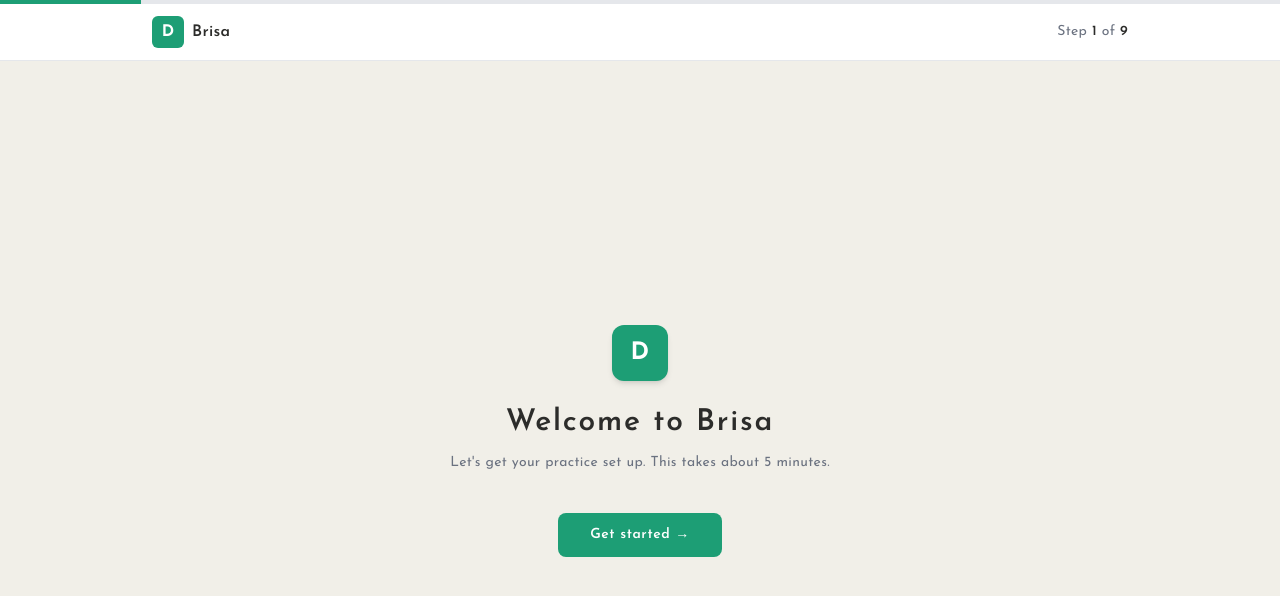
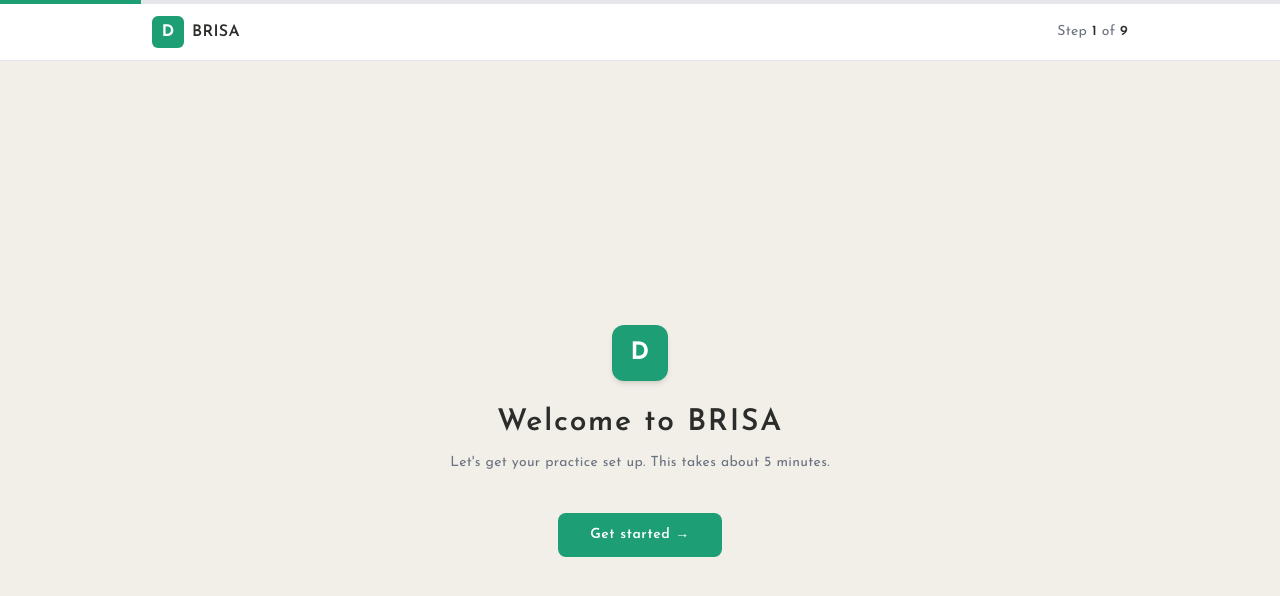
Before and after one commit to strategyzaconsulting-tech/dentops, a React (Vite) app in the folder apps/web/: page /setup/welcome in a window 1280 px wide. Shown: the top 596 px of the page. Built offline with nearby package versions, Linux system fonts and the light colour scheme; no server answers.

Commit message:
fix: BRISA name in all caps throughout admin site
Co-Authored-By: Claude Sonnet 4.6 <noreply@anthropic.com>

```diff
--- a/apps/web/index.html
+++ b/apps/web/index.html
@@ -5,7 +5,7 @@
     <meta charset="UTF-8" />
     <link rel="icon" type="image/svg+xml" href="/favicon.svg" />
     <meta name="viewport" content="width=device-width, initial-scale=1.0" />
-    <title>Brisa — Admin Portal</title>
+    <title>BRISA — Admin Portal</title>
   </head>
   <body>
     <div id="root"></div>
--- a/apps/web/src/pages/Dashboard.tsx
+++ b/apps/web/src/pages/Dashboard.tsx
@@ -366,7 +366,7 @@ export default function Dashboard() {
               <path d="M8 28 Q14 23 20 28 Q28 34 36 28" stroke="#8BAF9A" strokeWidth="2.5" strokeLinecap="round" fill="none" />
             </svg>
             <div>
-              <h1 className="text-base font-bold text-[#FAF6EF] leading-tight tracking-wide">Brisa</h1>
+              <h1 className="text-base font-bold text-[#FAF6EF] leading-tight tracking-wide">BRISA</h1>
               <p className="text-[10px] text-[#8BAF9A] tracking-widest uppercase leading-tight">Admin Portal</p>
             </div>
           </div>
--- a/apps/web/src/pages/EmployeeReportModal.tsx
+++ b/apps/web/src/pages/EmployeeReportModal.tsx
@@ -268,7 +268,7 @@ export default function EmployeeReportModal({ report, onClose }: Props) {
 
             {/* Print footer */}
             <div className="hidden print:block mt-8 pt-4 border-t border-gray-200 text-xs text-gray-400 flex justify-between">
-              <span>Confidential — Brisa Employee Report</span>
+              <span>Confidential — BRISA Employee Report</span>
               <span>{generatedStr}</span>
             </div>
 
--- a/apps/web/src/pages/StaffOnboardingTab.tsx
+++ b/apps/web/src/pages/StaffOnboardingTab.tsx
@@ -260,7 +260,7 @@ export default function StaffOnboardingTab({ userId, firstName }: Props) {
   if (!checklist) return (
     <div className="py-12 text-center">
       <p className="text-sm text-gray-400">No onboarding record yet.</p>
-      <p className="text-xs text-gray-300 mt-1">{firstName} needs to open the Brisa mobile app to start onboarding.</p>
+      <p className="text-xs text-gray-300 mt-1">{firstName} needs to open the BRISA mobile app to start onboarding.</p>
     </div>
   )
 
--- a/apps/web/src/pages/setup/SetupWizard.tsx
+++ b/apps/web/src/pages/setup/SetupWizard.tsx
@@ -49,7 +49,7 @@ export default function SetupWizard() {
             >
               D
             </div>
-            <span className="font-semibold text-[#2C2C2A] text-base">Brisa</span>
+            <span className="font-semibold text-[#2C2C2A] text-base">BRISA</span>
           </div>
 
           {/* Step indicator */}
--- a/apps/web/src/pages/setup/steps/Step1Welcome.tsx
+++ b/apps/web/src/pages/setup/steps/Step1Welcome.tsx
@@ -17,7 +17,7 @@ export default function Step1Welcome() {
         </div>
 
         <h1 className="text-3xl font-semibold text-[#2C2C2A] mb-3">
-          Welcome to Brisa
+          Welcome to BRISA
         </h1>
         <p className="text-sm text-gray-500 mb-10">
           Let's get your practice set up. This takes about 5 minutes.
--- a/apps/web/src/pages/setup/steps/Step6Doctors.tsx
+++ b/apps/web/src/pages/setup/steps/Step6Doctors.tsx
@@ -62,7 +62,7 @@ export default function Step6Doctors() {
         Add your doctors
       </h1>
       <p className="text-sm text-gray-500 mb-8">
-        They'll receive an email invite to join Brisa.
+        They'll receive an email invite to join BRISA.
       </p>
 
       {/* Doctor list */}
--- a/apps/web/src/pages/setup/steps/Step7Staff.tsx
+++ b/apps/web/src/pages/setup/steps/Step7Staff.tsx
@@ -53,7 +53,7 @@ export default function Step7Staff() {
         Add your staff
       </h1>
       <p className="text-sm text-gray-500 mb-8">
-        They'll receive an email invite to join Brisa.
+        They'll receive an email invite to join BRISA.
       </p>
 
       {/* Staff list */}
--- a/apps/web/src/pages/setup/steps/Step9Launch.tsx
+++ b/apps/web/src/pages/setup/steps/Step9Launch.tsx
@@ -210,7 +210,7 @@ export default function Step9Launch() {
               Setting up your practice...
             </>
           ) : (
-            'Launch Brisa →'
+            'Launch BRISA →'
           )}
         </button>
 
```
